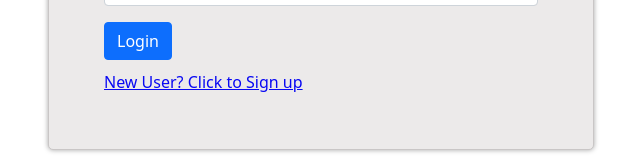
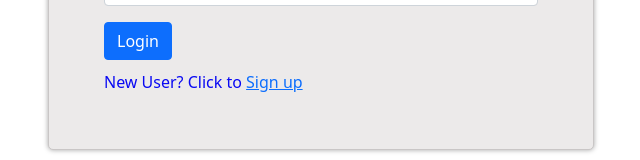
Before and after one commit to brishketukislay/restauant, an Angular app: page /login in a window 1280 px wide. Shown: the part 321-481 px from the top of the page, without its empty margins (307-947 px from the left). Built offline with nearby package versions, Linux system fonts and the light colour scheme.

Commit message:
signup fix

```diff
--- a/src/app/login/login.component.html
+++ b/src/app/login/login.component.html
@@ -18,7 +18,8 @@
                     </div>
                     <button type="submit" class="btn btn-primary">Login</button>
                   </form>
-                  <a style="color: rgb(9, 9, 243); margin-top: 10px;" routerLink="/signup">New User? Click to Sign up</a>
+                  <div style="color: rgb(9, 9, 243); margin-top: 10px;">New User? Click to <a routerLink="/signup">Sign up</a>
+                  </div>
 
             </div>
         </div>
```
